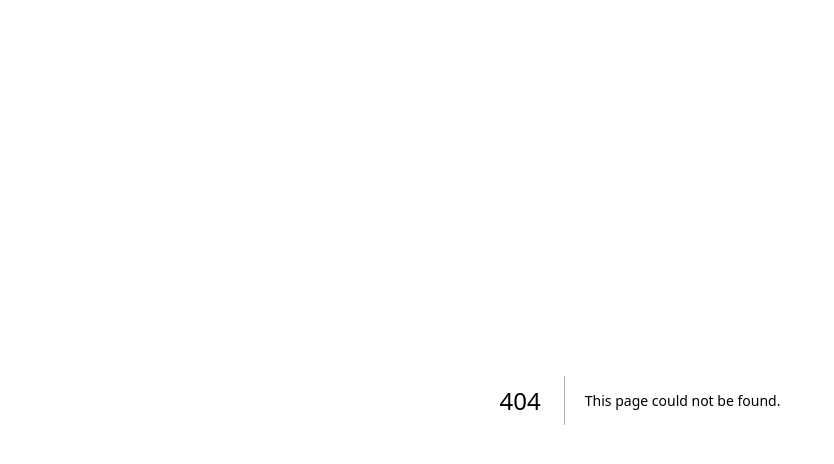
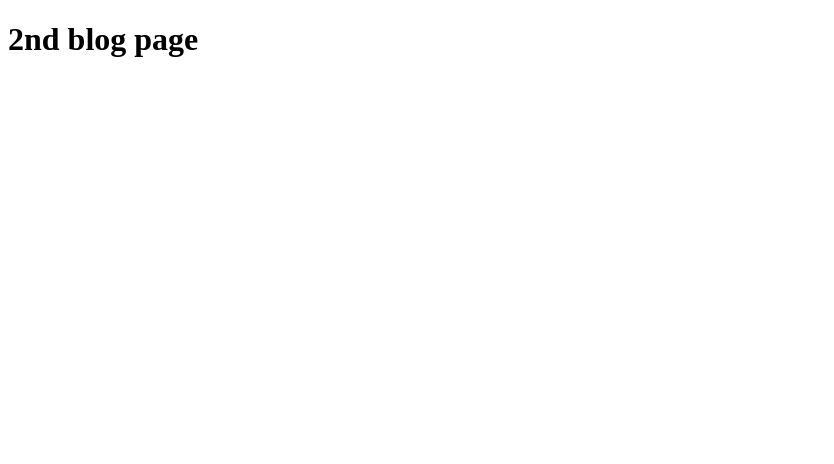
Before and after one commit to Ayushikeshri-22/next-js-learning, a Next.js app in the folder my-app/: page /blog/second in a window 1280 px wide. Before the commit this address had no page. Shown: the top 464 px of the page, without its empty margins (0-834 px from the left). Built offline with nearby package versions, Linux system fonts and the light colour scheme.

Commit message:
file based routing- nested route

```diff
--- /dev/null
+++ b/my-app/src/app/blog/first/page.tsx
@@ -0,0 +1,3 @@
+export default function First(){
+	return <h1> 1st blog page</h1>
+}
--- /dev/null
+++ b/my-app/src/app/blog/page.tsx
@@ -0,0 +1,3 @@
+export default function Blog(){
+	return <h1> blog page</h1>
+}
--- /dev/null
+++ b/my-app/src/app/blog/second/page.tsx
@@ -0,0 +1,3 @@
+export default function Second(){
+	return <h1> 2nd blog page</h1>
+}
```
